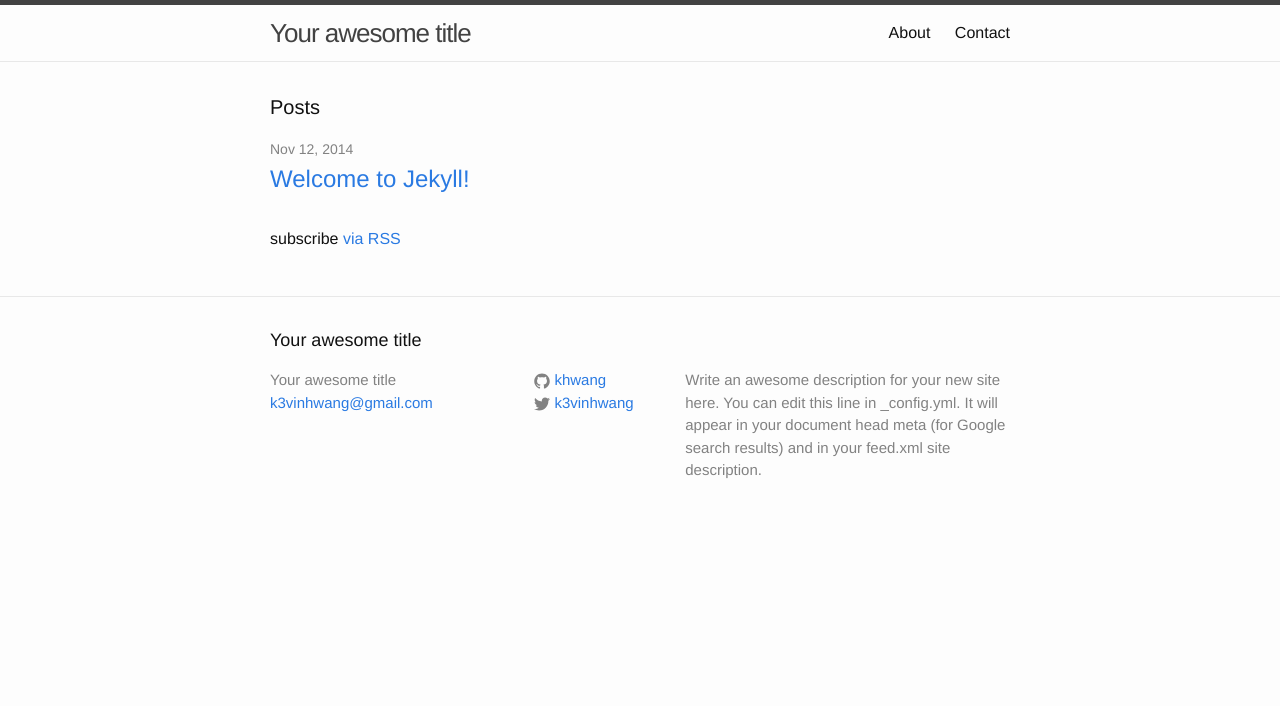
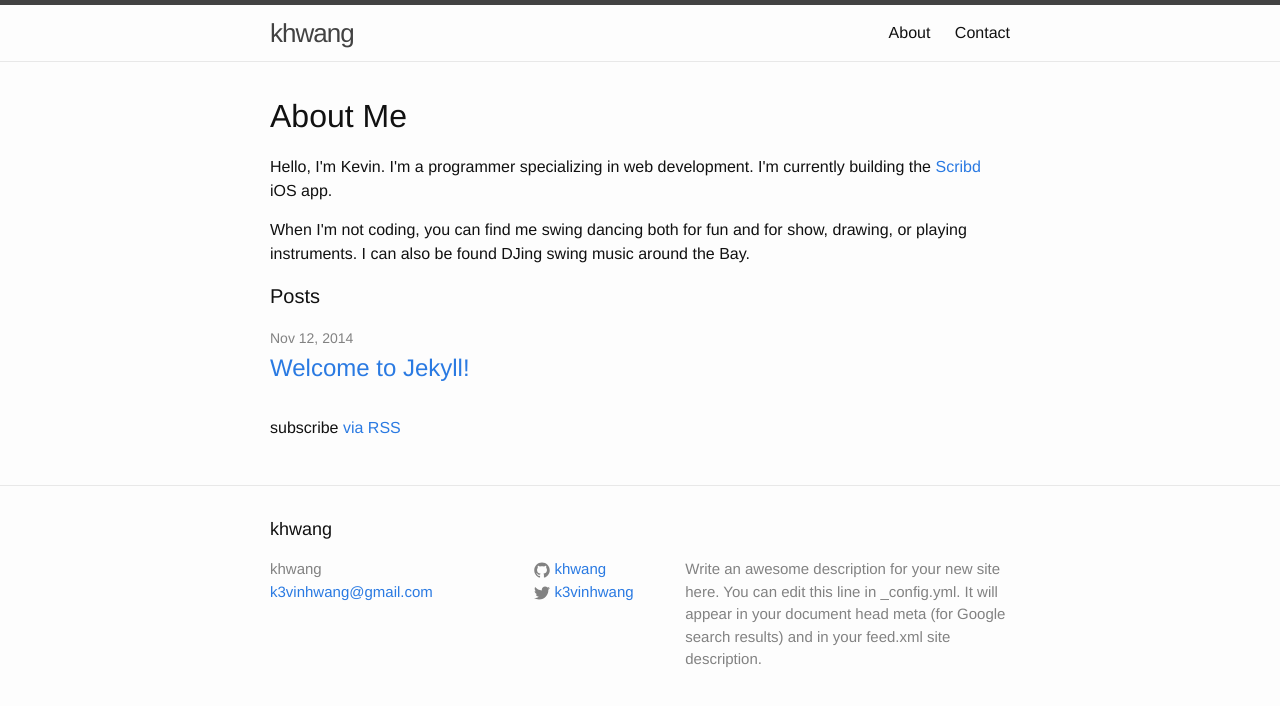
Before and after one commit to catherinemarvin/khwang.github.io, a Jekyll site: the page built from index.html, in a window 1280 px wide. Shown: the top 706 px of the page. Built offline with Jekyll 4.4.1, drawn with Linux system fonts in a browser that asks for light colours.

Commit message:
Add about me section

```diff
--- a/_config.yml
+++ b/_config.yml
@@ -1,5 +1,5 @@
 # Site settings
-title: Your awesome title
+title: khwang
 email: k3vinhwang@gmail.com
 description: > # this means to ignore newlines until "baseurl:"
   Write an awesome description for your new site here. You can edit this
--- a/index.html
+++ b/index.html
@@ -3,6 +3,11 @@ layout: default
 ---
 
 <div class="home">
+
+  <h1>About Me</h1>
+  <p>Hello, I'm Kevin. I'm a programmer specializing in web development. I'm currently building the <a href="http://www.scribd.com">Scribd</a> iOS app.</p>
+
+  <p>When I'm not coding, you can find me swing dancing both for fun and for show, drawing, or playing instruments. I can also be found DJing swing music around the Bay.</p>
 
   <h1 class="page-heading">Posts</h1>
 
```
